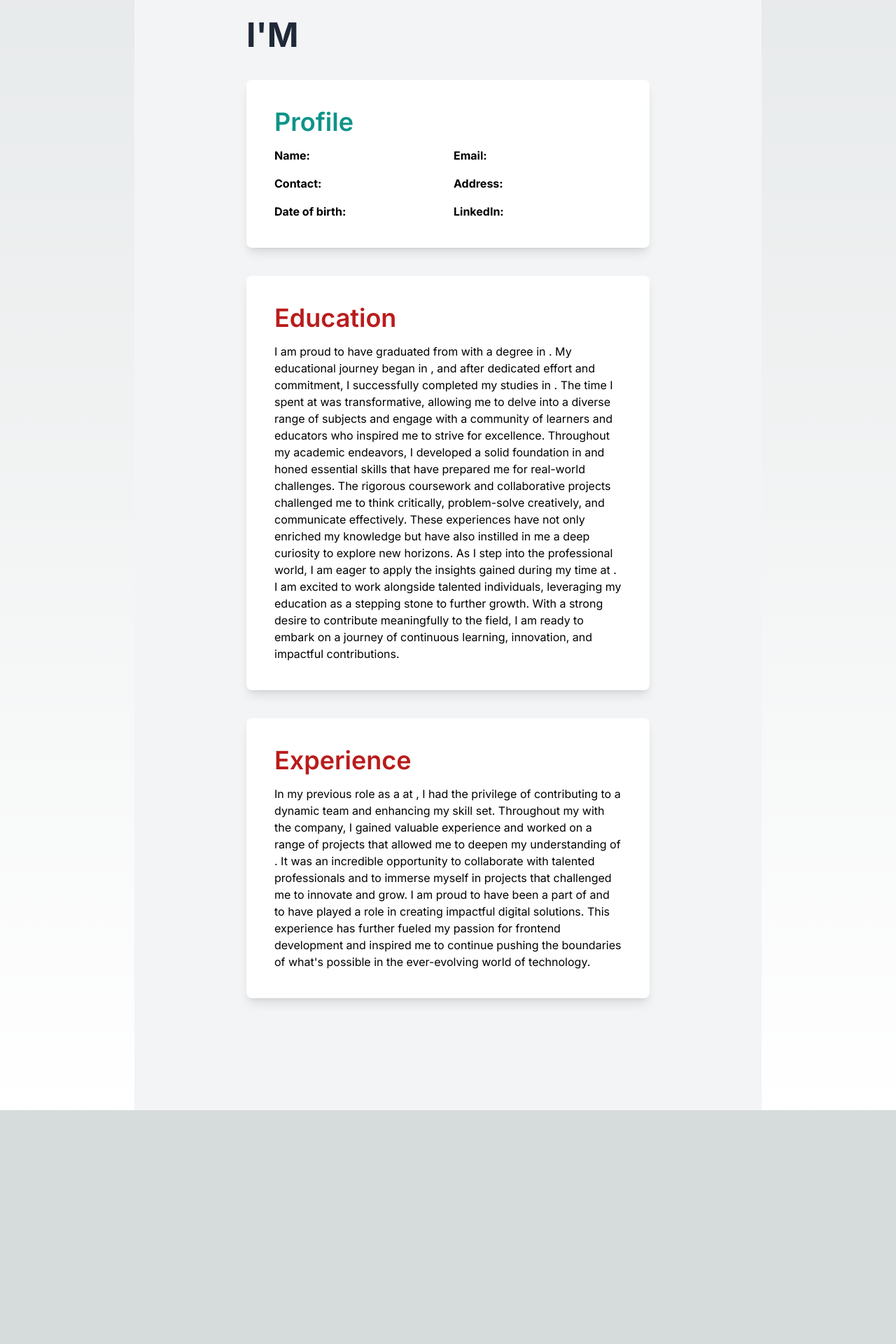
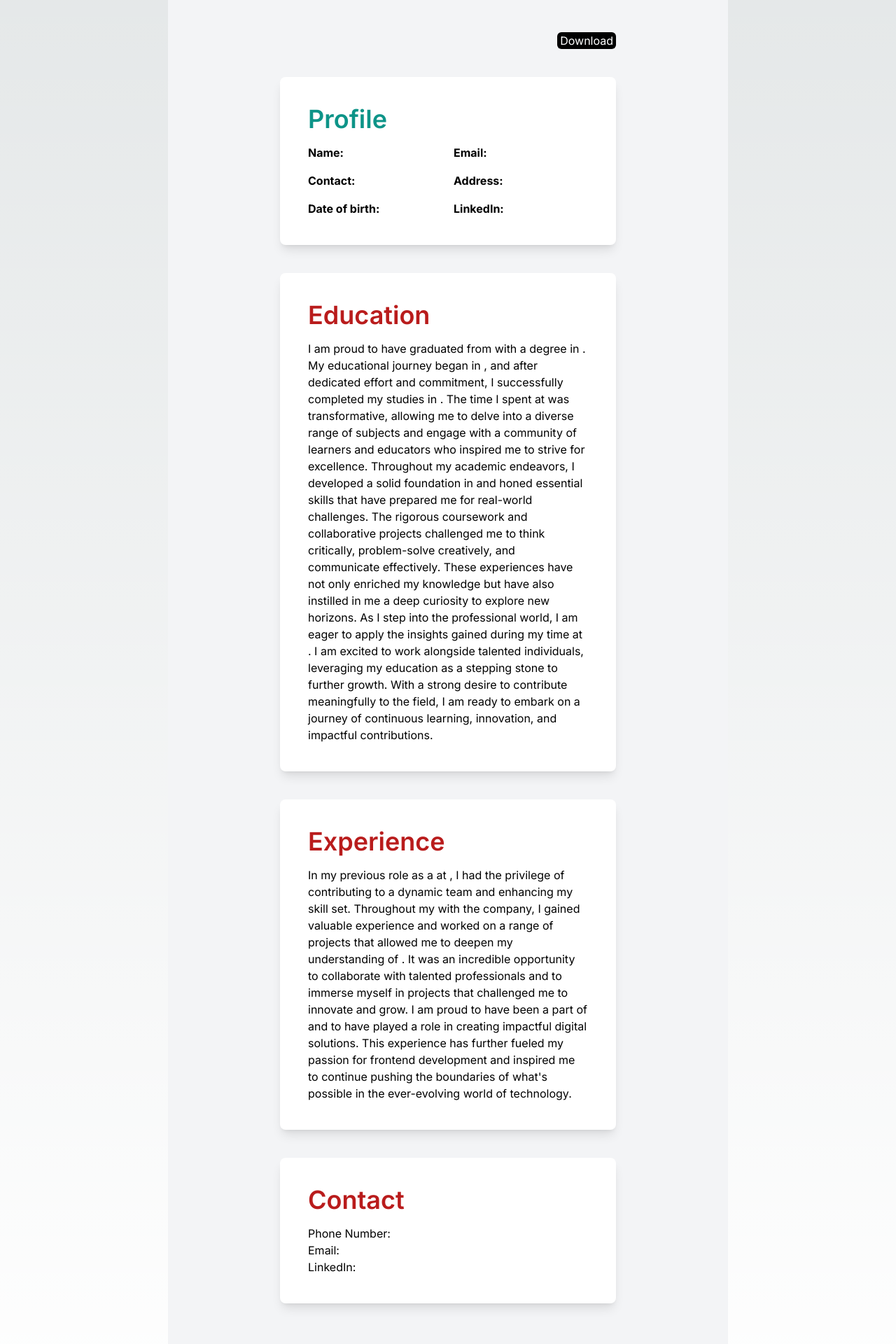
Before and after one commit to Angel-dash/resume_generator, a Next.js app: page / in a window 1280 px wide. Shown: the part 1186-3106 px from the top of the page at 70% size. Before the commit the page ends 2772 px from the top, so only its background shows below. Built offline with nearby package versions, Linux system fonts and the light colour scheme.

Commit message:
Download option added

```diff
--- a/components/letter.js
+++ b/components/letter.js
@@ -1,13 +1,49 @@
-import React from "react";
+import React, { useRef } from "react";
+import html2canvas from "html2canvas";
+import jsPDF from "jspdf";
 
 export const InfoCard = (props) => {
 	const { education, experience, info } = props;
+	const pdRef = useRef();
+
+	const downloadPDF = () => {
+		const input = pdfRef.current;
+		html2canvas(input).then(() => {
+			const imgData = canvas.toDataURL("image/png");
+			const pdf = new jsPDF("p", "mm", "a4", true);
+			const pdfWidth = pdf.internal.pageSize.getWidth();
+			const pdfHeight = pdf.internal.pageSize.getHeight();
+			const imgWidth = canvas.width;
+			const imgHeight = canvas.height;
+			const ratio = Math.min(pdfWidth / imgWidth, pdfHeight / imgHeight);
+			const imgX = (imgWidth * ratio) / 2;
+			const imgY = 30;
+			pdf.addImage(
+				imgData,
+				"PNG",
+				imgX,
+				imgY,
+				imgWidth * ratio * imgHeight * ratio
+			);
+			pdf.save("Cv.pdf");
+		});
+	};
 
 	return (
-		<div className='bg-gray-100 p-10 mx-auto max-w-4xl sm:p-5 md:p-20 lg:p-40'>
-			<h1 className='text-5xl text-gray-800 font-bold'>
-				I'M {info.firstName} {info.lastName}
-			</h1>
+		<div
+			className='bg-gray-100 rounded-md p-10 mx-60 my-5 max-w-4xl sm:p-5 md:p-20 lg:p-40'
+			ref={pdRef}>
+			<div className='flex '>
+				<h1 className='text-3xl  mx-auto text-gray-800 font-bold'>
+					{info.firstName} {info.lastName}
+				</h1>
+				<button
+					className='bg-black text-white px-1 rounded-md'
+					onClick={downloadPDF}>
+					Download
+				</button>
+			</div>
+
 			<div className='bg-white shadow-lg rounded-lg mt-10 p-10'>
 				<h2 className='text-4xl text-teal-600 font-semibold'>Profile</h2>
 				<div className='grid grid-cols-2 gap-4 mt-4'>
@@ -80,6 +116,14 @@ export const InfoCard = (props) => {
 					</p>
 				</div>
 			</div>
+			<div className='bg-white shadow-lg rounded-lg mt-10 p-10'>
+				<h4 className='text-4xl text-red-700 font-semibold'>Contact</h4>
+				<div className='mt-4'>
+					<p>Phone Number:{info.phoneNumber}</p>
+					<p>Email:{info.EmaiId}</p>
+					<p>LinkedIn:{info.linkedin}</p>
+				</div>
+			</div>
 		</div>
 	);
 };
--- a/package.json
+++ b/package.json
@@ -10,7 +10,10 @@
   },
   "dependencies": {
     "autoprefixer": "10.4.15",
+    "html2canvas": "^1.4.1",
+    "jspdf": "^2.5.1",
     "next": "13.4.19",
+    "pdf": "^0.1.0",
     "postcss": "8.4.28",
     "react": "18.2.0",
     "react-dom": "18.2.0",
```
Also changed, not shown: 1 other file (tests, documents, lock files or other folders).
